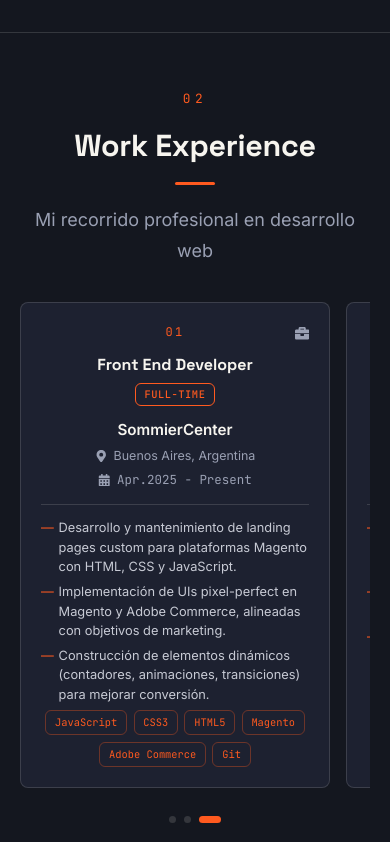
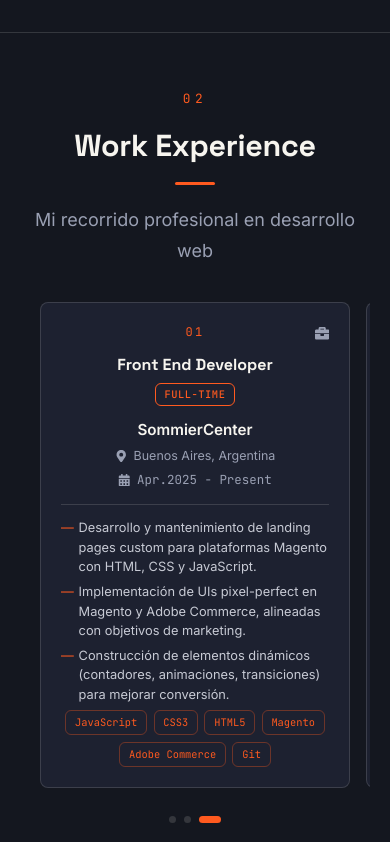
Before and after one commit to IgnacioDN/Portfolio, a React (Vite) app in the folder Portfolio-Project/: page / in a window 390 px wide. Shown: the part 1646-2488 px from the top of the page. Built offline with nearby package versions, Linux system fonts and the light colour scheme.

Commit message:
Enhance mobile experience for experience grid
Added touch-action and overscroll-behavior properties to enhance horizontal scrolling on mobile devices.

```diff
--- a/Portfolio-Project/src/styles/Experience.css
+++ b/Portfolio-Project/src/styles/Experience.css
@@ -176,6 +176,8 @@
     padding: .25rem 1.25rem .5rem;
     -webkit-overflow-scrolling: touch;
     scrollbar-width: none;
+    touch-action: pan-x;
+    overscroll-behavior-x: contain;
   }
 
   .experience-grid::-webkit-scrollbar {
@@ -184,7 +186,7 @@
 
   .experience-card {
     flex: 0 0 100%;
-    scroll-snap-align: start;
+    scroll-snap-align: center;
     scroll-snap-stop: always;
     padding: 1.25rem;
     text-align: center;
```
Lines whose indentation alone changed are shown as unchanged.
